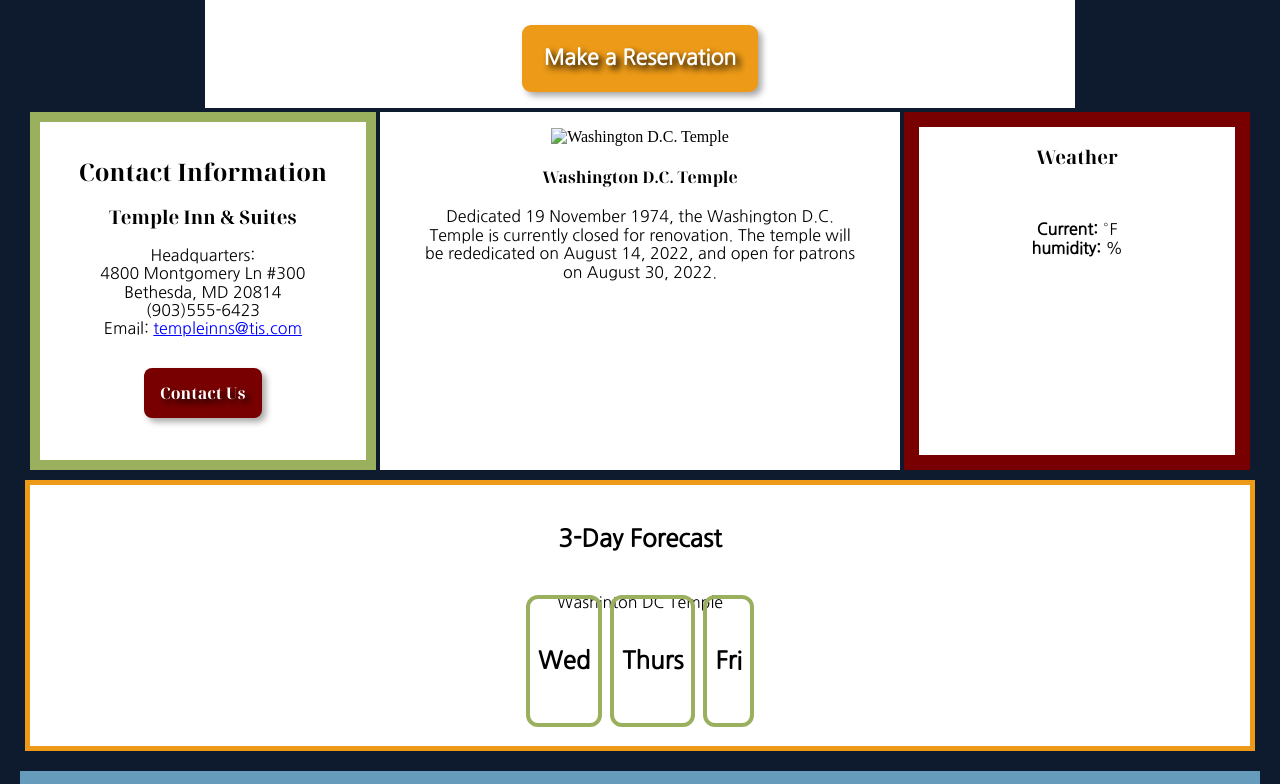
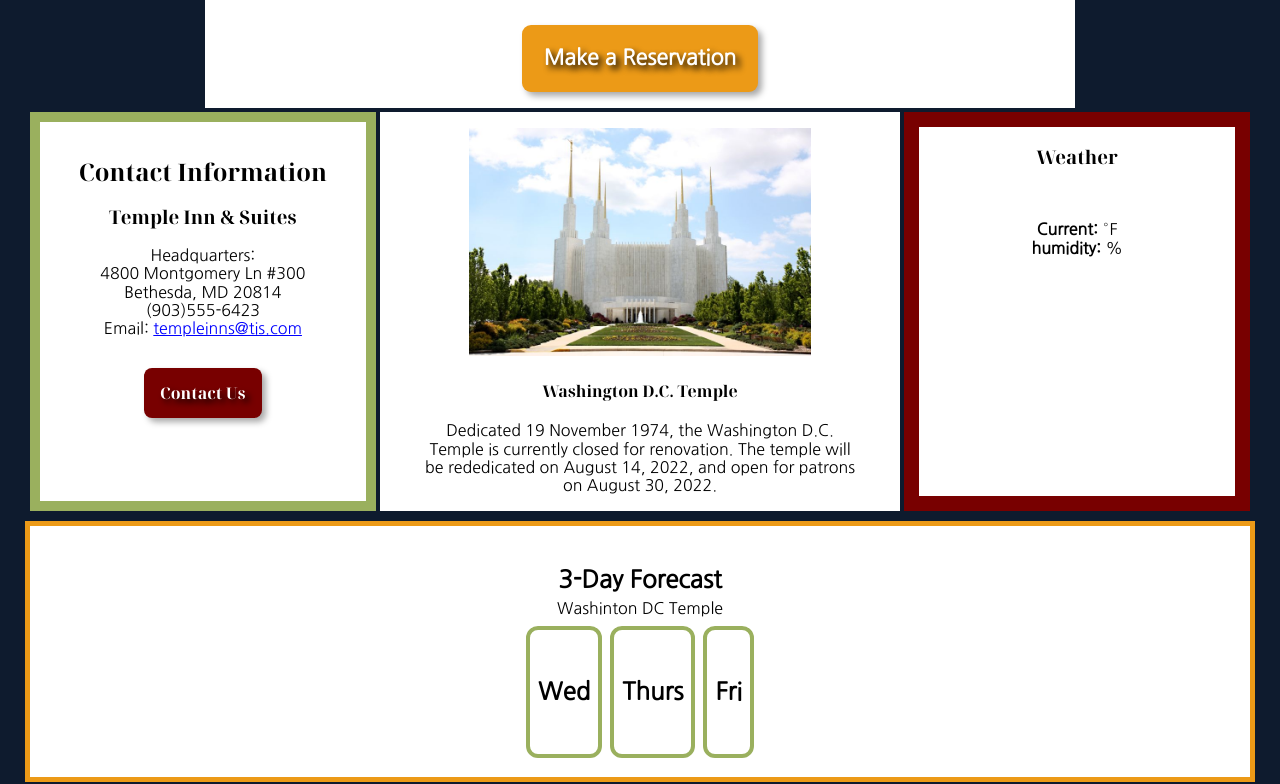
Before and after one commit to pr0gramama/templeinnandsuites, a plain HTML site: page index.html in a window 1280 px wide. Shown: the part 1151-1935 px from the top of the page. Drawn offline with Linux system fonts and the light colour scheme; no server answers.

Commit message:
finishing touches

```diff
--- a/css/large.css
+++ b/css/large.css
@@ -31,7 +31,6 @@
 
   #social-media {
     margin-bottom: 15px;
-
   }
   nav {
     font-size: 14pt;
@@ -64,10 +63,9 @@
 
   #main-container {
     grid-template-columns: repeat(7, 1fr);
-        grid-template-rows: .50fr 1fr;
+    grid-template-rows: 0.5fr 1fr;
     grid-column-gap: 4px;
     grid-row-gap: 4px;
-
   }
 
   #reservations {
@@ -90,8 +88,8 @@
     display: initial;
   }
 
-    #spotlight img {
-        width: 80%;
+  .three-forecast {
+    display: flex;
   }
 
   #logo-footer img {
@@ -131,7 +129,7 @@
   #gallery {
     display: grid;
     grid-template-columns: repeat(2, 1fr);
-        grid-template-rows: repeat(2, .75fr);
+    grid-template-rows: repeat(2, 0.75fr);
     grid-gap: 20px;
     text-align: center;
   }
@@ -155,6 +153,7 @@
   #cake img {
     width: 95%;
   }
+
   #couple img {
     width: 60%;
   }
@@ -162,8 +161,8 @@
   /* ---------------------------Reservations Page------------------------- */
   #reserve-main {
     display: grid;
-        grid-template-columns: .75fr 1fr;
-        grid-template-rows: 1fr .65fr 1fr 1fr;
+    grid-template-columns: 0.75fr 1fr;
+    grid-template-rows: 1fr 0.65fr 1fr 1fr;
     grid-gap: 10px;
     align-items: center;
   }
@@ -182,11 +181,11 @@
     display: initial;
     grid-area: 1 / 2 / 5 / 3;
   }
+
   .room-pics img {
     width: 80%;
     box-shadow: 6px 6px 8px grey;
   }
-
 
   /*------------Contact Us---------*/
   .contact-grid {
--- a/css/medium.css
+++ b/css/medium.css
@@ -27,21 +27,30 @@
   }
 
   #main-container {
+    display: grid;
+    grid-template-columns: 1fr 1fr 1fr;
     grid-template-rows: 0.75fr 0.75fr;
     grid-column-gap: 4px;
     grid-row-gap: 4px;
-
+    margin-right: 30px;
+    margin-left: 30px;
   }
 
-  #spotlight img {
-    max-width: 80%;
-    max-height: 60%;
+  #reservations {
+    grid-area: 1 / 1 / 2 / 4;
   }
 
-  .three-forecast {
-    display: flex;
+  #templeis-info {
+    grid-area: 3 / 2 / 4 / 4;
   }
 
+  .weather {
+    grid-area: 3 / 1 / 4 / 2;
+  }
+
+  #spotlight {
+    grid-area: 2 / 1 / 3 / 4;
+  }
 
   /* ------Temples Page---------- */
   .temple-cards {
--- a/css/small.css
+++ b/css/small.css
@@ -163,7 +163,6 @@ nav ul.open {
 }
 
 /* -----------------Slide Show-------------- */
-
 #carousel-container {
   max-width: 512px;
   margin: 0 auto;
@@ -268,14 +267,8 @@ nav ul.open {
 
 /* ------------------Home Page, continued */
 #main-container {
-  display: grid;
-  grid-template-columns: 1fr 1fr 1fr;
-  grid-template-rows: 0.75fr 0.75fr;
-  grid-column-gap: 4px;
-  grid-row-gap: 4px;
   margin-right: 30px;
   margin-left: 30px;
-
 }
 
 #reservations, #templeis-info, .weather, #spotlight {
@@ -292,7 +285,6 @@ nav ul.open {
 }
 
 #reservations {
-  grid-area: 1 / 1 / 2 / 4;
   background-color: white;
   padding: 1em;
 }
@@ -323,7 +315,6 @@ nav ul.open {
 }
 
 #templeis-info {
-  grid-area: 3 / 2 / 4 / 4;
   background-color: white;
   padding: 1em;
   border: 10px solid var(--accent1-color);
@@ -358,21 +349,19 @@ nav ul.open {
 }
 
 .weather {
-  grid-area: 3 / 1 / 4 / 2;
   border: 15px solid var(--accent3-color);
 }
 
 .weather img {
-  width: 100%;
+  width: 50%;
 }
 
 #spotlight {
-  grid-area: 2 / 1 / 3 / 4;
   padding: 1em;
 }
 
 #spotlight img {
-  width: 80%;
+  width: 70%;
 }
 
 #forecast {
@@ -387,6 +376,11 @@ nav ul.open {
 
 #forecast h5 {
   font-size: 18pt;
+}
+
+#forecast p {
+  margin-top: -35px;
+  margin-bottom: 25px;
 }
 
 .three-forecast {
@@ -404,6 +398,7 @@ nav ul.open {
   align-items: center;
   padding: .5em;
 }
+
 /* -----------------------Temples Page------------------------- */
 #temples {
   justify-content: center;
@@ -468,7 +463,7 @@ nav ul.open {
   box-shadow: 4px 4px 6px grey;
 }
 
-svg {
+#temples svg {
   width: 50px;
   height: 50px;
   color: #3c6e71;
@@ -523,7 +518,6 @@ table:nth-child(even) {
 }
 
 /* ---------------------------Reservations Page------------------------- */
-
 #reserve-main {
   justify-content: center;
   display: grid;
@@ -641,14 +635,17 @@ form label.top input:required {
 #services h3 {
   text-shadow: 4px 4px 6px grey;
 }
+
 #services p {
   font-style: italic;
 }
+
 #services a {
   color: blue;
   font-weight: bold;
   text-decoration-line: underline;
 }
+
 #services a:hover {
   color: #ec9a17;
 }
```
Also changed, not shown: contact.html (+1 -0 lines), missionary.html (+1 -0 lines), reception.html (+1 -0 lines), reservations.html (+1 -0 lines), services.html (+1 -0 lines), temples.html (+1 -0 lines), thankyou.html (+1 -0 lines), images/washington_dc_mormon_temple.jpeg (added). Lines whose indentation alone changed are shown as unchanged.
